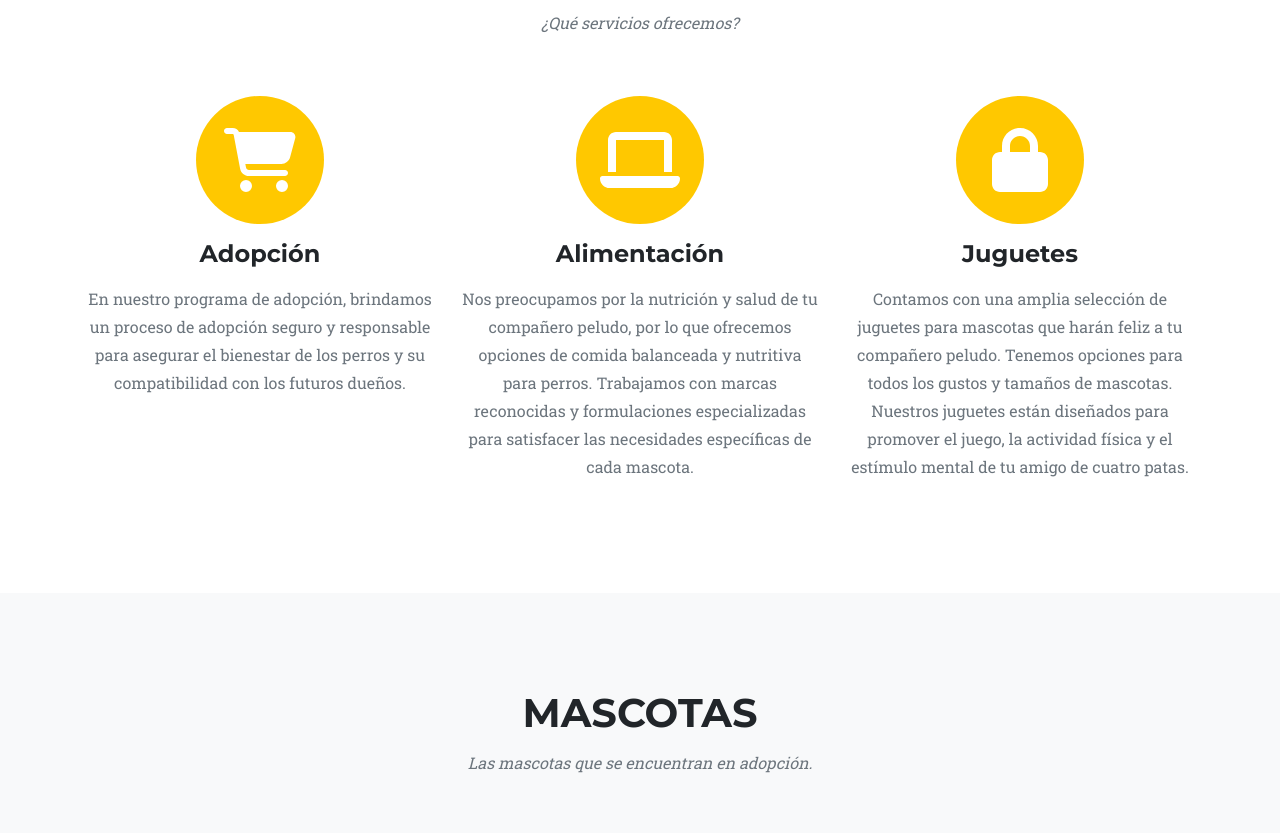
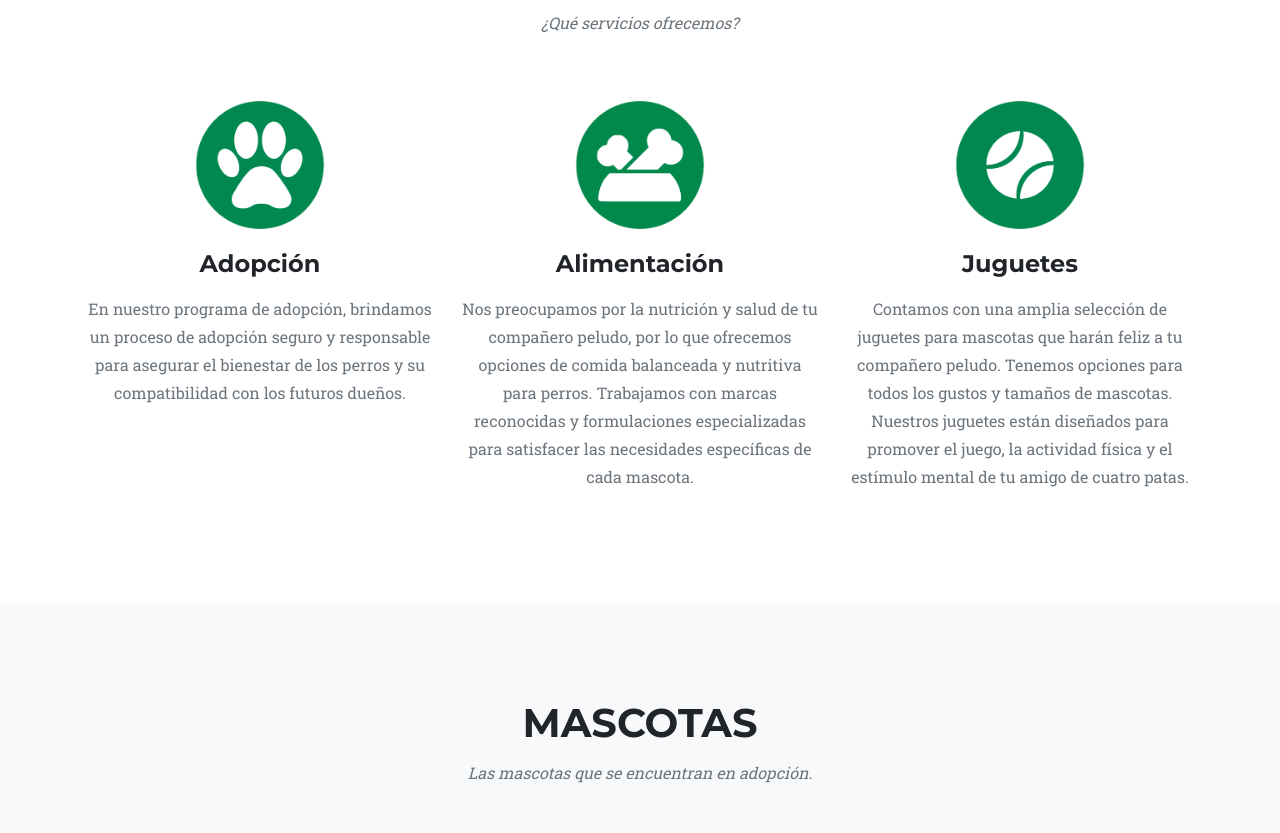
Before and after one commit to Lecuenis-facu/veterinaria, a plain HTML site: page index.html in a window 1280 px wide. Shown: the part 964-1797 px from the top of the page. Drawn offline with nearby package versions, Linux system fonts and the light colour scheme; grey boxes are pictures that could not be loaded.

Commit message:
Add files via upload

```diff
--- a/index.html
+++ b/index.html
@@ -52,26 +52,17 @@
                 </div>
                 <div class="row text-center">
                     <div class="col-md-4">
-                        <span class="fa-stack fa-4x">
-                            <i class="fas fa-circle fa-stack-2x text-primary"></i>
-                            <i class="fas fa-shopping-cart fa-stack-1x fa-inverse"></i>
-                        </span>
+                        <img class="imglogos" src="assets\img\about\LogoAdopcion.png" alt="">
                         <h4 class="my-3">Adopción</h4>
                         <p class="text-muted">En nuestro programa de adopción, brindamos un proceso de adopción seguro y responsable para asegurar el bienestar de los perros y su compatibilidad con los futuros dueños.</p>
                     </div>
                     <div class="col-md-4">
-                        <span class="fa-stack fa-4x">
-                            <i class="fas fa-circle fa-stack-2x text-primary"></i>
-                            <i class="fas fa-laptop fa-stack-1x fa-inverse"></i>
-                        </span>
+                        <img class="imglogos" src="assets\img\about\LogoAlimento.png" alt="">
                         <h4 class="my-3">Alimentación</h4>
                         <p class="text-muted">Nos preocupamos por la nutrición y salud de tu compañero peludo, por lo que ofrecemos opciones de comida balanceada y nutritiva para perros. Trabajamos con marcas reconocidas y formulaciones especializadas para satisfacer las necesidades específicas de cada mascota. </p>
                     </div>
                     <div class="col-md-4">
-                        <span class="fa-stack fa-4x">
-                            <i class="fas fa-circle fa-stack-2x text-primary"></i>
-                            <i class="fas fa-lock fa-stack-1x fa-inverse"></i>
-                        </span>
+                        <img class="imglogos" src="assets\img\about\LogoJuguetes.png" alt="">
                         <h4 class="my-3">Juguetes</h4>
                         <p class="text-muted">Contamos con una amplia selección de juguetes para mascotas que harán feliz a tu compañero peludo. Tenemos opciones para todos los gustos y tamaños de mascotas. Nuestros juguetes están diseñados para promover el juego, la actividad física y el estímulo mental de tu amigo de cuatro patas.</p>
                     </div>
```
Also changed, not shown: assets/favicon.ico, assets/img/about/LogoAdopcion.png (added), assets/img/about/LogoAlimento.png (added), assets/img/about/LogoJuguetes.png (added), assets/img/navbar-logo.png, css/styles.css.
